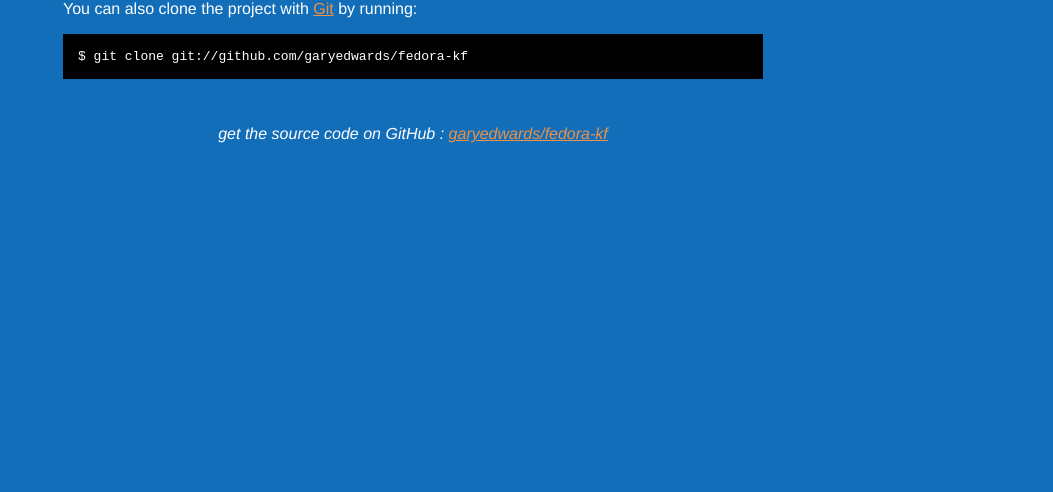
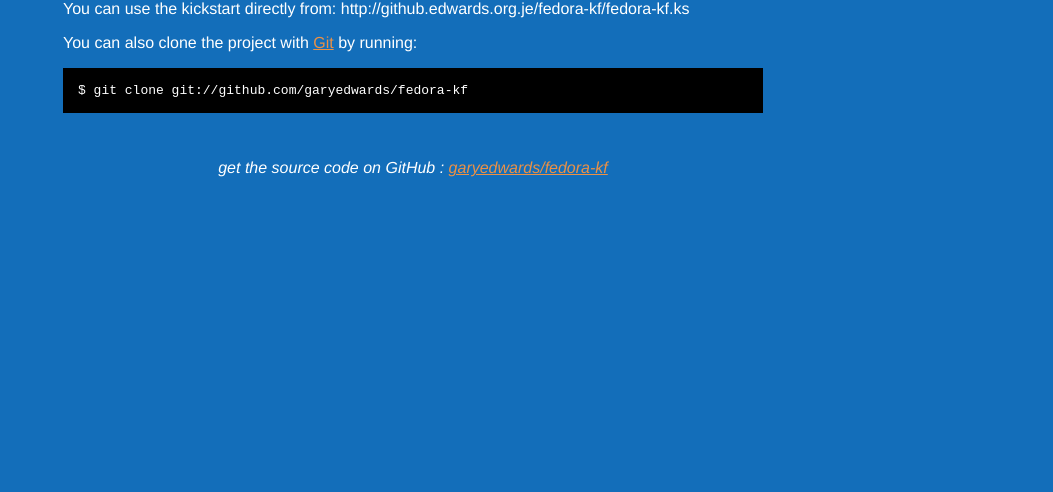
Before and after one commit to garyedwards/fedora-kf, a plain HTML site: page index.html in a window 1280 px wide. Shown: the part 308-800 px from the top of the page, without its empty margins (227-1280 px from the left). Drawn offline with Linux system fonts and the light colour scheme.

Commit message:
and link to ks

```diff
--- a/index.html
+++ b/index.html
@@ -59,6 +59,9 @@
       <a href="http://github.com/garyedwards/fedora-kf/zipball/master">zip</a> or
       <a href="http://github.com/garyedwards/fedora-kf/tarball/master">tar</a> formats.
     </p>
+    <p>
+      You can use the kickstart directly from: http://github.edwards.org.je/fedora-kf/fedora-kf.ks
+    </p>
     <p>You can also clone the project with <a href="http://git-scm.com">Git</a>
       by running:
       <pre>$ git clone git://github.com/garyedwards/fedora-kf</pre>
```
